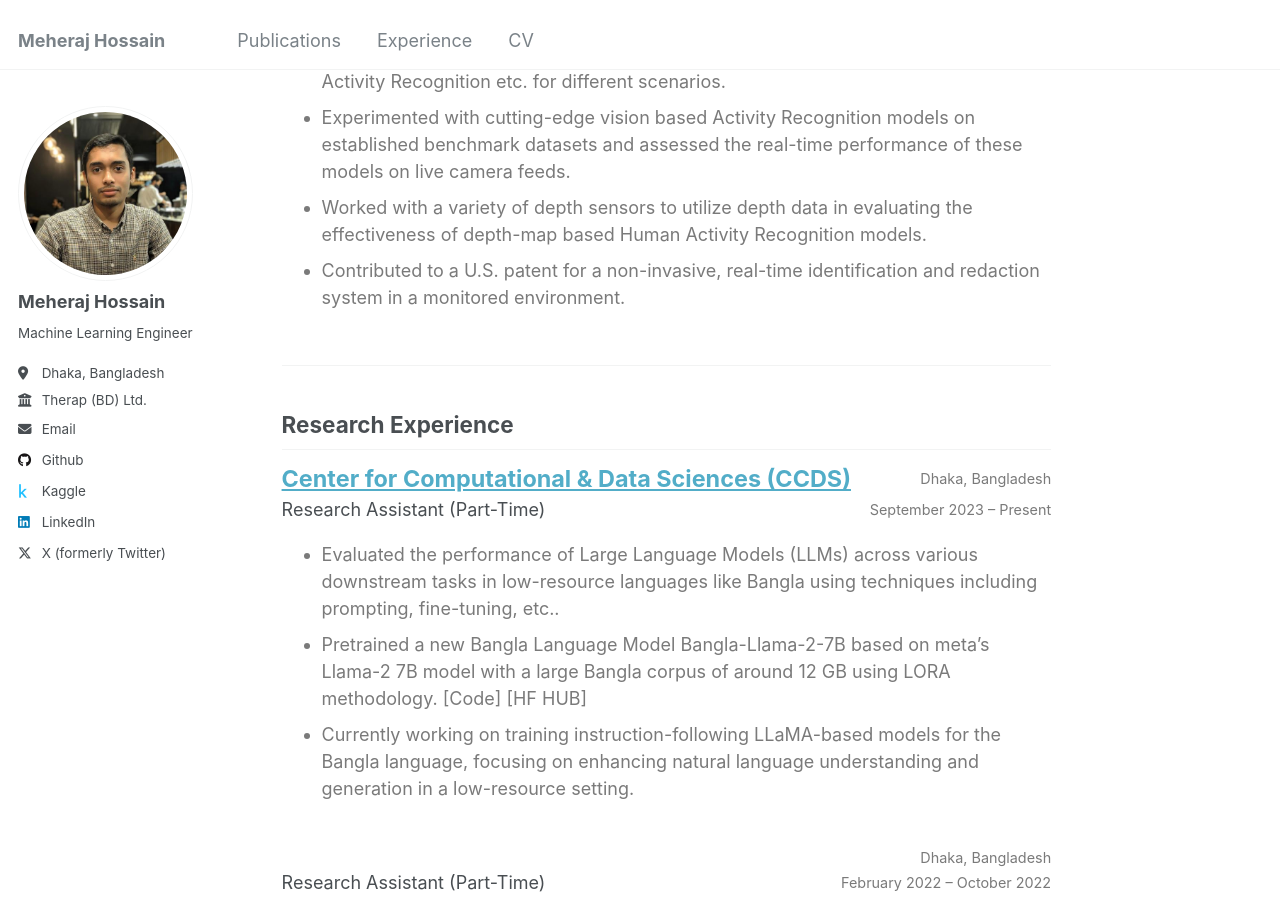
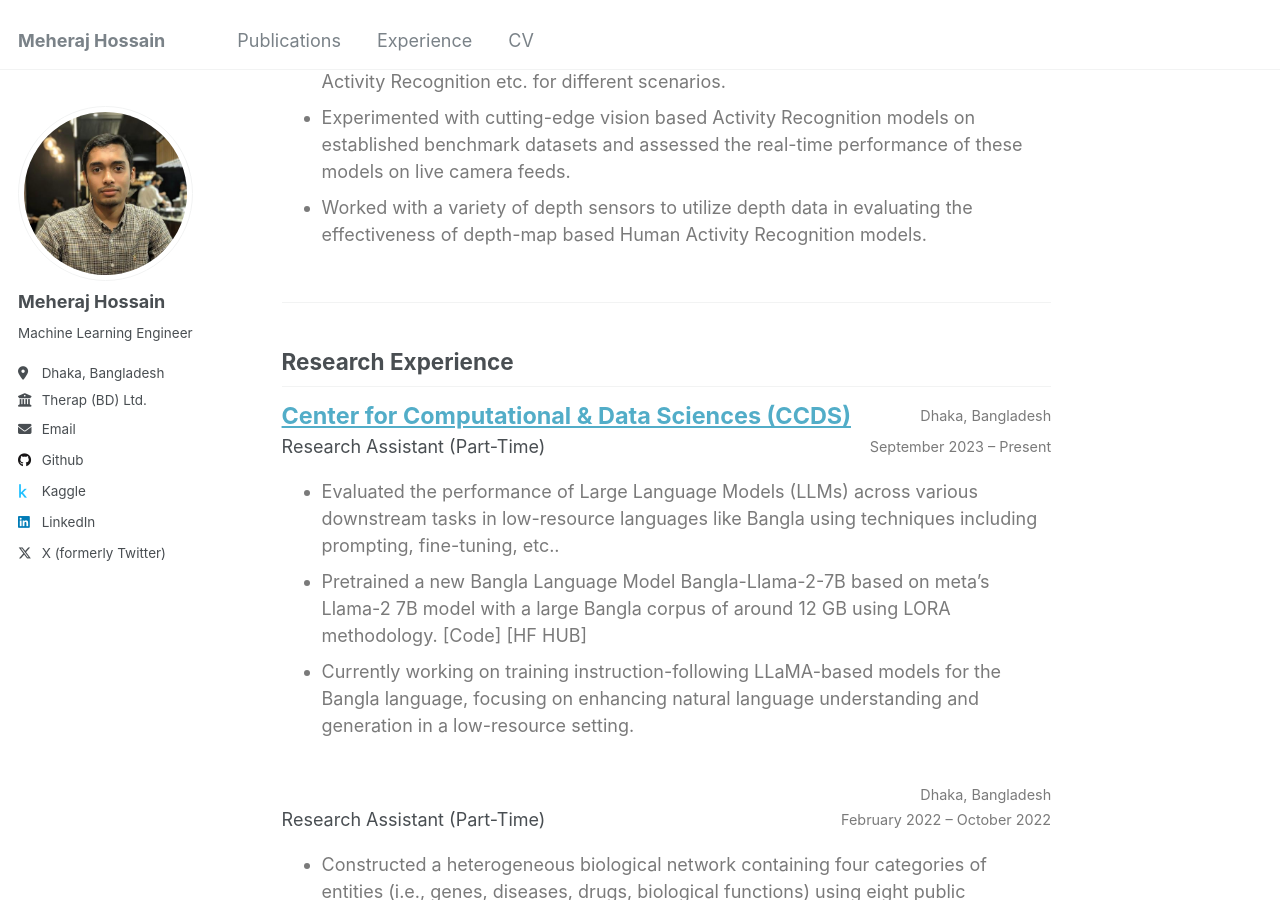
Before and after one commit to meheraj2325/meheraj2325.github.io, a Jekyll site: the page built from _pages/experience.html, in a window 1280 px wide and 900 px high, scrolled down 697 px. Built offline with Jekyll 4.4.1, drawn with Linux system fonts in a browser that asks for light colours.

Commit message:
Updated exp

```diff
--- a/_pages/experience.html
+++ b/_pages/experience.html
@@ -83,8 +83,7 @@ author_profile: true
             assessed the real-time performance of these models on live camera feeds.</li>
 		<li> Worked with a variety of depth sensors to utilize depth data in evaluating the effectiveness of depth-map based Human
             Activity Recognition models.</li>
-        <li> Contributed to a U.S. patent for a non-invasive, real-time identification and redaction system in a monitored environment.</li>
-	  </ul>
+      </ul>
     </div>
 
   </div>
```
